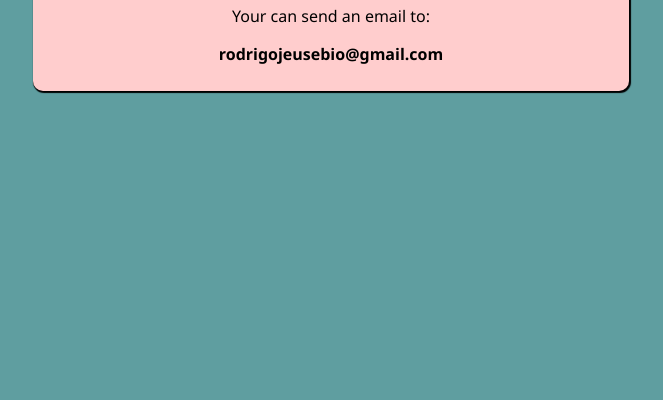
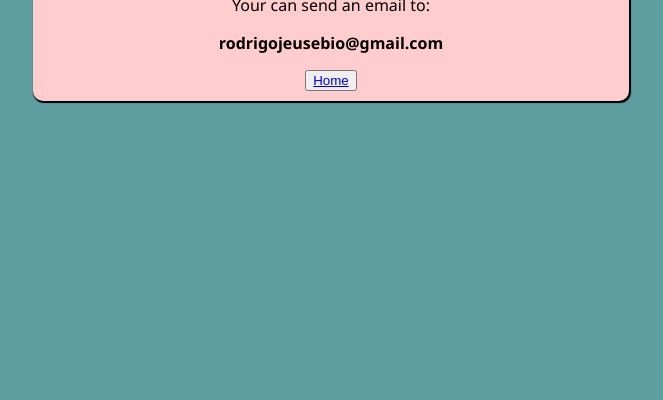
Before and after one commit to RdrigoE/Informational_Site_NodeJs, a plain HTML site: page contact-me.html in a window 1280 px wide. Shown: the part 400-800 px from the top of the page, without its empty margins (309-972 px from the left). Drawn offline with Linux system fonts and the light colour scheme.

Commit message:
add link to routes

```diff
--- a/contact-me.html
+++ b/contact-me.html
@@ -13,7 +13,8 @@
             <h1>Contact Me</h1>
             <p>Your can send an email to:</p>
             <p style="font-weight: bold;">rodrigojeusebio@gmail.com</p>
-        </div>
+            <a href="/"><button><a href="/">Home</a></button></a>
+    </div>
     </div>
 </body>
 </html>
```
